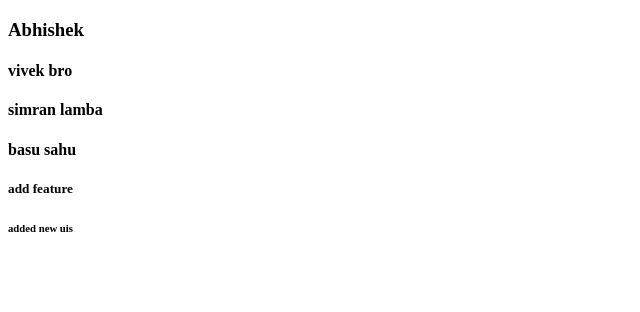
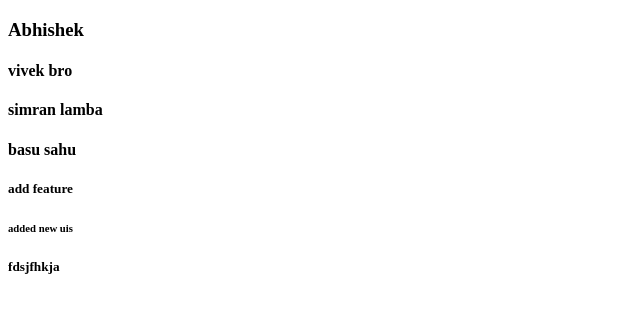
Before and after one commit to AbhishekJupalli-1409/gitlearning, a plain HTML site: page index.html in a window 1280 px wide. Shown: the full height of the page, 0-640 px from the left. Drawn offline with Linux system fonts and the light colour scheme.

Commit message:
abhishedk changes

```diff
--- a/index.html
+++ b/index.html
@@ -15,5 +15,7 @@
     <h4>basu sahu</h4>
     <h5>add feature</h5>
 <h6>added new uis</h6>
+<h5>fdsjfhkja</h5>
 </body>
+
 </html>
```
